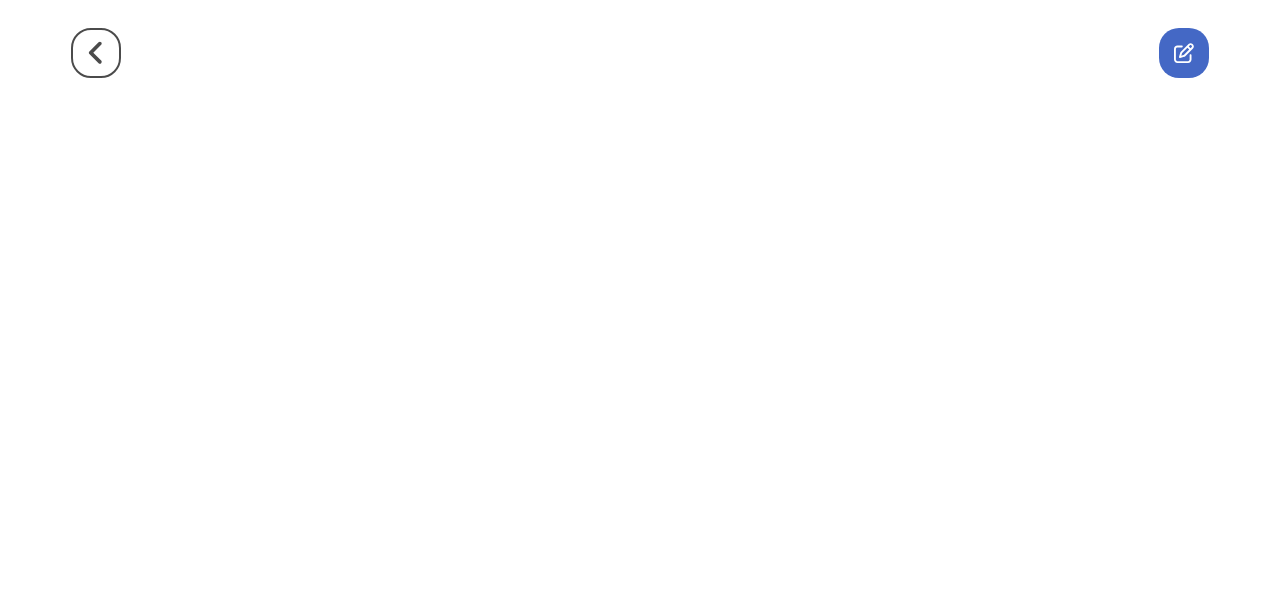
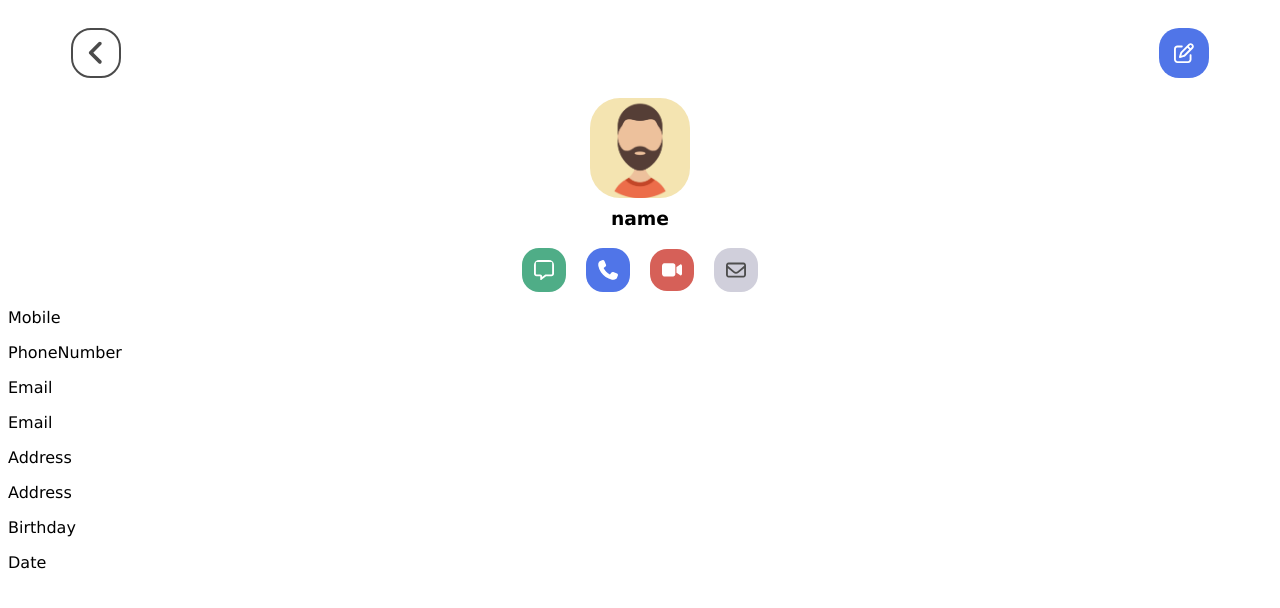
Before and after one commit to MahshadOliaie/SnappPay-Assesment, a React (Vite) app: page / in a window 1280 px wide. Shown: the top 608 px of the page. Built offline with nearby package versions, Linux system fonts and the light colour scheme.

Commit message:
add main info component

```diff
--- a/src/components/ContactMainInfo/ContactMainInfo.jsx
+++ b/src/components/ContactMainInfo/ContactMainInfo.jsx
@@ -1,8 +1,24 @@
 import CSS from './contactMainInfo.module.css'
 
-function ContactMainInfo(){
-    return(
-        <></>
+function ContactMainInfo() {
+    return (
+        <>
+            <div className={CSS.mainInfo}>
+                <div className={CSS.image}>
+                    <img src="/public/user.jpeg" alt="" />
+                </div>
+                <div className={CSS.name}>
+                    <h3 className={CSS.nameTilte}>name</h3>
+                </div>
+                <div className={CSS.icons}>
+                    <svg className={CSS.messageIcon} xmlns="http://www.w3.org/2000/svg" viewBox="0 0 512 512"><path d="M160 368c26.5 0 48 21.5 48 48v16l72.5-54.4c8.3-6.2 18.4-9.6 28.8-9.6H448c8.8 0 16-7.2 16-16V64c0-8.8-7.2-16-16-16H64c-8.8 0-16 7.2-16 16V352c0 8.8 7.2 16 16 16h96zm48 124l-.2 .2-5.1 3.8-17.1 12.8c-4.8 3.6-11.3 4.2-16.8 1.5s-8.8-8.2-8.8-14.3V474.7v-6.4V468v-4V416H112 64c-35.3 0-64-28.7-64-64V64C0 28.7 28.7 0 64 0H448c35.3 0 64 28.7 64 64V352c0 35.3-28.7 64-64 64H309.3L208 492z" /></svg>
+                    <svg className={CSS.phoneIcon} xmlns="http://www.w3.org/2000/svg" viewBox="0 0 512 512"><path d="M164.9 24.6c-7.7-18.6-28-28.5-47.4-23.2l-88 24C12.1 30.2 0 46 0 64C0 311.4 200.6 512 448 512c18 0 33.8-12.1 38.6-29.5l24-88c5.3-19.4-4.6-39.7-23.2-47.4l-96-40c-16.3-6.8-35.2-2.1-46.3 11.6L304.7 368C234.3 334.7 177.3 277.7 144 207.3L193.3 167c13.7-11.2 18.4-30 11.6-46.3l-40-96z" /></svg>
+                    <svg className={CSS.videoCallIcon} xmlns="http://www.w3.org/2000/svg" viewBox="0 0 576 512"><path d="M0 128C0 92.7 28.7 64 64 64H320c35.3 0 64 28.7 64 64V384c0 35.3-28.7 64-64 64H64c-35.3 0-64-28.7-64-64V128zM559.1 99.8c10.4 5.6 16.9 16.4 16.9 28.2V384c0 11.8-6.5 22.6-16.9 28.2s-23 5-32.9-1.6l-96-64L416 337.1V320 192 174.9l14.2-9.5 96-64c9.8-6.5 22.4-7.2 32.9-1.6z" /></svg>
+                    <svg className={CSS.emailIcon} xmlns="http://www.w3.org/2000/svg" viewBox="0 0 512 512"><path d="M64 112c-8.8 0-16 7.2-16 16v22.1L220.5 291.7c20.7 17 50.4 17 71.1 0L464 150.1V128c0-8.8-7.2-16-16-16H64zM48 212.2V384c0 8.8 7.2 16 16 16H448c8.8 0 16-7.2 16-16V212.2L322 328.8c-38.4 31.5-93.7 31.5-132 0L48 212.2zM0 128C0 92.7 28.7 64 64 64H448c35.3 0 64 28.7 64 64V384c0 35.3-28.7 64-64 64H64c-35.3 0-64-28.7-64-64V128z" /></svg>
+                </div>
+            </div>
+
+        </>
     )
 }
 
--- a/src/components/ContactMainInfo/contactMainInfo.module.css
+++ b/src/components/ContactMainInfo/contactMainInfo.module.css
@@ -0,0 +1,58 @@
+
+
+.mainInfo{
+    width: 100%;
+    display: flex;
+    flex-direction: column;
+    align-items: center;
+    justify-content: center;
+}
+
+.image{
+    width: 100px;
+    aspect-ratio: 1/1;
+    border-radius: 30px;
+    overflow: hidden;
+}
+img{
+    width: 100%;
+}
+
+.nameTilte{
+    margin-top: 10px;
+}
+
+.icons{
+    width: 100%;
+    display: flex;
+    align-items: center;
+    justify-content: center;
+    gap: 20px;
+}
+
+.icons svg{
+    width: 20px;
+    box-sizing: content-box;
+    padding: 12px;
+    border-radius: 17px;
+}
+
+.messageIcon{
+    fill: white;
+    background-color: #4FAD87;
+}
+
+.phoneIcon{
+    fill: white;
+    background-color: #5075E8;
+}
+
+.videoCallIcon{
+    fill: white;
+    background-color: #D66058;
+}
+
+.emailIcon{
+    fill: rgb(78, 78, 78);
+    background-color: #D0CFDB;
+}
--- a/src/components/ContactMoreInfo/ContactMoreInfo.jsx
+++ b/src/components/ContactMoreInfo/ContactMoreInfo.jsx
@@ -1,8 +1,27 @@
 import CSS from './contactMoreInfo.module.css'
 
-function ContactMoreInfo(){
-    return(
-        <></>
+function ContactMoreInfo() {
+    return (
+        <>
+            <div className={CSS.moreInfo}>
+                <div className={CSS.phoneNumber}>
+                    <p className={CSS.title}>Mobile</p>
+                    <p className={CSS.titleInfo}>PhoneNumber</p>
+                </div>
+                <div className={CSS.email}>
+                    <p className={CSS.title}>Email</p>
+                    <p className={CSS.titleInfo}>Email</p>
+                </div>
+                <div className={CSS.address}>
+                    <p className={CSS.title}>Address</p>
+                    <p className={CSS.titleInfo}>Address</p>
+                </div>
+                <div className={CSS.birthday}>
+                    <p className={CSS.title}>Birthday</p>
+                    <p className={CSS.titleInfo}>Date</p>
+                </div>
+            </div>
+        </>
     )
 }
 export default ContactMoreInfo
--- a/src/components/ContactPageHeader/contactHeader.module.css
+++ b/src/components/ContactPageHeader/contactHeader.module.css
@@ -18,8 +18,8 @@
 }
 
 .editBtn{
-    background-color: #4468C5;
     fill: white;
+    background-color: #5075E8;
 }
 
 .backBtn{
--- a/src/components/MyHeader/myHeader.module.css
+++ b/src/components/MyHeader/myHeader.module.css
@@ -6,7 +6,6 @@
     align-items: center;
     justify-content: space-between;
     padding: 20px 5%;
-    font-family: 'Lucida Sans', 'Lucida Sans Regular', 'Lucida Grande', 'Lucida Sans Unicode', Geneva, Verdana, sans-serif;
 }
 
 .image{
--- a/src/index.css
+++ b/src/index.css
@@ -1,3 +1,7 @@
 * {
     box-sizing: border-box;
 }
+
+body {
+    font-family: 'Lucida Sans', 'Lucida Sans Regular', 'Lucida Grande', 'Lucida Sans Unicode', Geneva, Verdana, sans-serif;
+}
```
